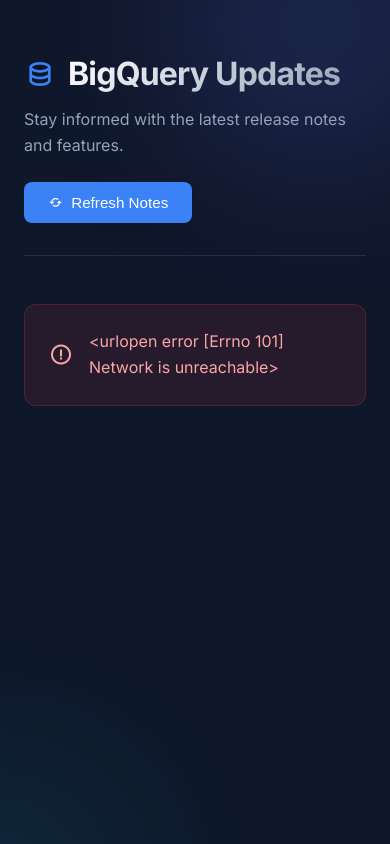
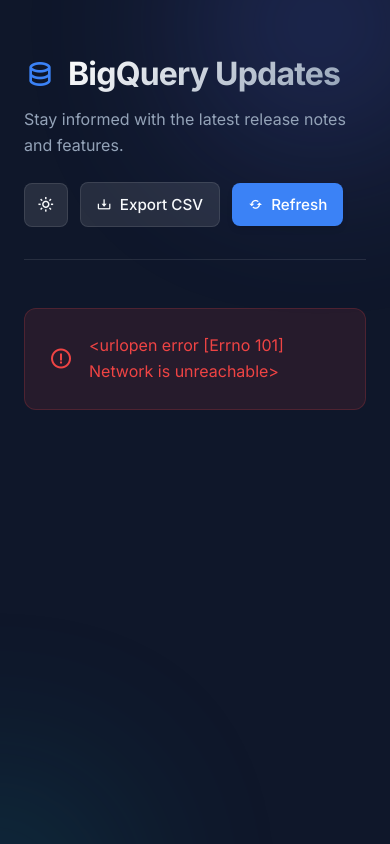
Before and after one commit to Keval2609/keval-event-talks-app, a Flask app: page / in a window 390 px wide. Run offline with Flask 3, Linux system fonts and the light colour scheme; data that the repository does not hold is empty.

Commit message:
feat: add copy to clipboard, export to csv and dark/light mode toggle

```diff
--- a/static/script.js
+++ b/static/script.js
@@ -1,18 +1,64 @@
 document.addEventListener('DOMContentLoaded', () => {
     const refreshBtn = document.getElementById('refresh-btn');
+    const exportBtn = document.getElementById('export-btn');
+    const themeToggleBtn = document.getElementById('theme-toggle');
+    const themeIcon = document.getElementById('theme-icon');
+
     const loader = document.getElementById('loader');
     const errorContainer = document.getElementById('error-container');
     const errorMessage = document.getElementById('error-message');
     const notesContainer = document.getElementById('notes-container');
 
+    let currentNotes = []; // Store fetched notes for CSV export
+
+    // Theme Toggle Logic
+    themeToggleBtn.addEventListener('click', () => {
+        document.body.classList.toggle('light-theme');
+        if (document.body.classList.contains('light-theme')) {
+            themeIcon.classList.remove('bx-sun');
+            themeIcon.classList.add('bx-moon');
+        } else {
+            themeIcon.classList.remove('bx-moon');
+            themeIcon.classList.add('bx-sun');
+        }
+    });
+
+    // Export to CSV Logic
+    exportBtn.addEventListener('click', () => {
+        if (currentNotes.length === 0) return;
+
+        // CSV Header
+        let csvContent = "data:text/csv;charset=utf-8,";
+        csvContent += "Date,Title,Link,Content\n";
+
+        currentNotes.forEach(note => {
+            const date = new Date(note.updated).toLocaleDateString();
+            const title = `"${(note.title || '').replace(/"/g, '""')}"`;
+            const link = `"${(note.link || '').replace(/"/g, '""')}"`;
+            const plainContent = `"${stripHtml(note.content).replace(/"/g, '""').replace(/\n/g, ' ')}"`;
+
+            csvContent += `${date},${title},${link},${plainContent}\n`;
+        });
+
+        const encodedUri = encodeURI(csvContent);
+        const link = document.createElement("a");
+        link.setAttribute("href", encodedUri);
+        link.setAttribute("download", "bigquery_release_notes.csv");
+        document.body.appendChild(link);
+        link.click();
+        document.body.removeChild(link);
+    });
+
     const fetchNotes = async () => {
         // UI Reset
         refreshBtn.classList.add('spinning');
         refreshBtn.disabled = true;
+        exportBtn.disabled = true;
         loader.classList.remove('hidden');
         errorContainer.classList.add('hidden');
         notesContainer.classList.add('hidden');
         notesContainer.innerHTML = '';
+        currentNotes = [];
 
         try {
             const response = await fetch('/api/notes');
@@ -26,7 +72,9 @@ document.addEventListener('DOMContentLoaded', () => {
                 throw new Error('No release notes found.');
             }
 
+            currentNotes = data.entries;
             renderNotes(data.entries);
+            exportBtn.disabled = false;
         } catch (error) {
             errorMessage.textContent = error.message;
             errorContainer.classList.remove('hidden');
@@ -73,27 +121,43 @@ document.addEventListener('DOMContentLoaded', () => {
 
             const content = document.createElement('div');
             content.className = 'note-content';
-            content.innerHTML = entry.content; // The feed has HTML content
+            content.innerHTML = entry.content;
 
             const actions = document.createElement('div');
             actions.className = 'note-actions';
 
+            // Copy to Clipboard Button
+            const copyBtn = document.createElement('button');
+            copyBtn.className = 'copy-btn';
+            copyBtn.innerHTML = `<i class='bx bx-copy'></i> Copy text`;
+            copyBtn.addEventListener('click', async () => {
+                try {
+                    const textToCopy = `BigQuery Update (${formatDate(entry.updated)}): ${entry.title}\n\n${stripHtml(entry.content).trim()}\n\nLink: ${entry.link}`;
+                    await navigator.clipboard.writeText(textToCopy);
+                    copyBtn.innerHTML = `<i class='bx bx-check'></i> Copied!`;
+                    setTimeout(() => {
+                        copyBtn.innerHTML = `<i class='bx bx-copy'></i> Copy text`;
+                    }, 2000);
+                } catch (err) {
+                    console.error('Failed to copy', err);
+                }
+            });
+
+            // Tweet Button
             const tweetBtn = document.createElement('a');
             tweetBtn.className = 'tweet-btn';
             tweetBtn.target = '_blank';
             tweetBtn.rel = 'noopener noreferrer';
 
-            // Generate Twitter Intent URL
-            // Grab a short snippet of plain text from the content to tweet
             const plainContent = stripHtml(entry.content).trim();
             const tweetSnippet = plainContent.length > 150 ? plainContent.substring(0, 147) + '...' : plainContent;
 
             const tweetText = encodeURIComponent(`BigQuery Update: ${entry.title}\n\n${tweetSnippet}`);
             const tweetUrl = encodeURIComponent(entry.link);
             tweetBtn.href = `https://twitter.com/intent/tweet?text=${tweetText}&url=${tweetUrl}&hashtags=BigQuery,GoogleCloud`;
-
             tweetBtn.innerHTML = `<i class='bx bxl-twitter'></i> Share Update`;
 
+            actions.appendChild(copyBtn);
             actions.appendChild(tweetBtn);
 
             card.appendChild(header);
--- a/static/styles.css
+++ b/static/styles.css
@@ -8,6 +8,28 @@
     --text-muted: #94a3b8;
     --twitter-bg: rgba(29, 161, 242, 0.1);
     --twitter-color: #1da1f2;
+    --btn-bg: rgba(255, 255, 255, 0.1);
+    --btn-hover: rgba(255, 255, 255, 0.2);
+    --btn-text: #f8fafc;
+    --date-bg: rgba(0, 0, 0, 0.3);
+    --title-gradient-1: #fff;
+    --title-gradient-2: #94a3b8;
+}
+
+body.light-theme {
+    --bg-dark: #f8fafc;
+    --card-bg: rgba(255, 255, 255, 0.7);
+    --card-border: rgba(0, 0, 0, 0.1);
+    --primary: #2563eb;
+    --primary-hover: #1d4ed8;
+    --text-main: #0f172a;
+    --text-muted: #64748b;
+    --btn-bg: rgba(0, 0, 0, 0.05);
+    --btn-hover: rgba(0, 0, 0, 0.1);
+    --btn-text: #334155;
+    --date-bg: rgba(0, 0, 0, 0.05);
+    --title-gradient-1: #0f172a;
+    --title-gradient-2: #475569;
 }
 
 * {
@@ -82,6 +104,12 @@ header {
     border-bottom: 1px solid var(--card-border);
 }
 
+.header-actions {
+    display: flex;
+    gap: 0.75rem;
+    align-items: center;
+}
+
 .logo {
     display: flex;
     align-items: center;
@@ -107,19 +135,24 @@ header {
     color: var(--text-muted);
 }
 
-.refresh-btn {
+button {
+    font-family: inherit;
     display: flex;
     align-items: center;
+    justify-content: center;
     gap: 0.5rem;
-    background: var(--primary);
-    color: white;
     border: none;
-    padding: 0.75rem 1.5rem;
+    padding: 0.75rem 1rem;
     border-radius: 8px;
     font-size: 0.95rem;
     font-weight: 500;
     cursor: pointer;
     transition: all 0.2s ease;
+}
+
+.refresh-btn {
+    background: var(--primary);
+    color: white;
     box-shadow: 0 4px 6px -1px rgba(0, 0, 0, 0.1), 0 2px 4px -1px rgba(0, 0, 0, 0.06);
 }
 
@@ -127,6 +160,21 @@ header {
     background: var(--primary-hover);
     transform: translateY(-2px);
     box-shadow: 0 10px 15px -3px rgba(0, 0, 0, 0.1), 0 4px 6px -2px rgba(0, 0, 0, 0.05);
+}
+
+.secondary-btn, .icon-btn, .copy-btn {
+    background: var(--btn-bg);
+    color: var(--btn-text);
+    border: 1px solid var(--card-border);
+}
+
+.secondary-btn:hover, .icon-btn:hover, .copy-btn:hover {
+    background: var(--btn-hover);
+}
+
+.icon-btn {
+    padding: 0.75rem;
+    font-size: 1.1rem;
 }
 
 .refresh-btn.spinning .icon-refresh {
@@ -160,11 +207,10 @@ header {
     display: none !important;
 }
 
-/* Error */
 .error-container {
     background: rgba(239, 68, 68, 0.1);
     border: 1px solid rgba(239, 68, 68, 0.2);
-    color: #fca5a5;
+    color: #ef4444;
     padding: 1.5rem;
     border-radius: 12px;
     display: flex;
@@ -279,6 +333,11 @@ header {
         gap: 1.5rem;
     }
 
+    .header-actions {
+        width: 100%;
+        flex-wrap: wrap;
+    }
+
     .note-header {
         flex-direction: column;
         gap: 0.5rem;
--- a/templates/index.html
+++ b/templates/index.html
@@ -7,7 +7,6 @@
     <link rel="preconnect" href="https://fonts.googleapis.com">
     <link rel="preconnect" href="https://fonts.gstatic.com" crossorigin>
     <link href="https://fonts.googleapis.com/css2?family=Inter:wght@300;400;500;600;700&display=swap" rel="stylesheet">
-    <!-- Boxicons for modern icons -->
     <link href='https://unpkg.com/boxicons@2.1.4/css/boxicons.min.css' rel='stylesheet'>
     <link rel="stylesheet" href="/static/styles.css">
 </head>
@@ -27,10 +26,19 @@
                 <p>Stay informed with the latest release notes and features.</p>
             </div>
 
-            <button id="refresh-btn" class="refresh-btn">
-                <i class='bx bx-refresh icon-refresh'></i>
-                <span>Refresh Notes</span>
-            </button>
+            <div class="header-actions">
+                <button id="theme-toggle" class="icon-btn" title="Toggle Theme">
+                    <i class='bx bx-sun' id="theme-icon"></i>
+                </button>
+                <button id="export-btn" class="secondary-btn">
+                    <i class='bx bx-download'></i>
+                    <span class="btn-text">Export CSV</span>
+                </button>
+                <button id="refresh-btn" class="refresh-btn">
+                    <i class='bx bx-refresh icon-refresh'></i>
+                    <span class="btn-text">Refresh</span>
+                </button>
+            </div>
         </header>
 
         <div id="loader" class="loader-container">
```
Also changed, not shown: other parts of static/styles.css (+18 -11 lines).
